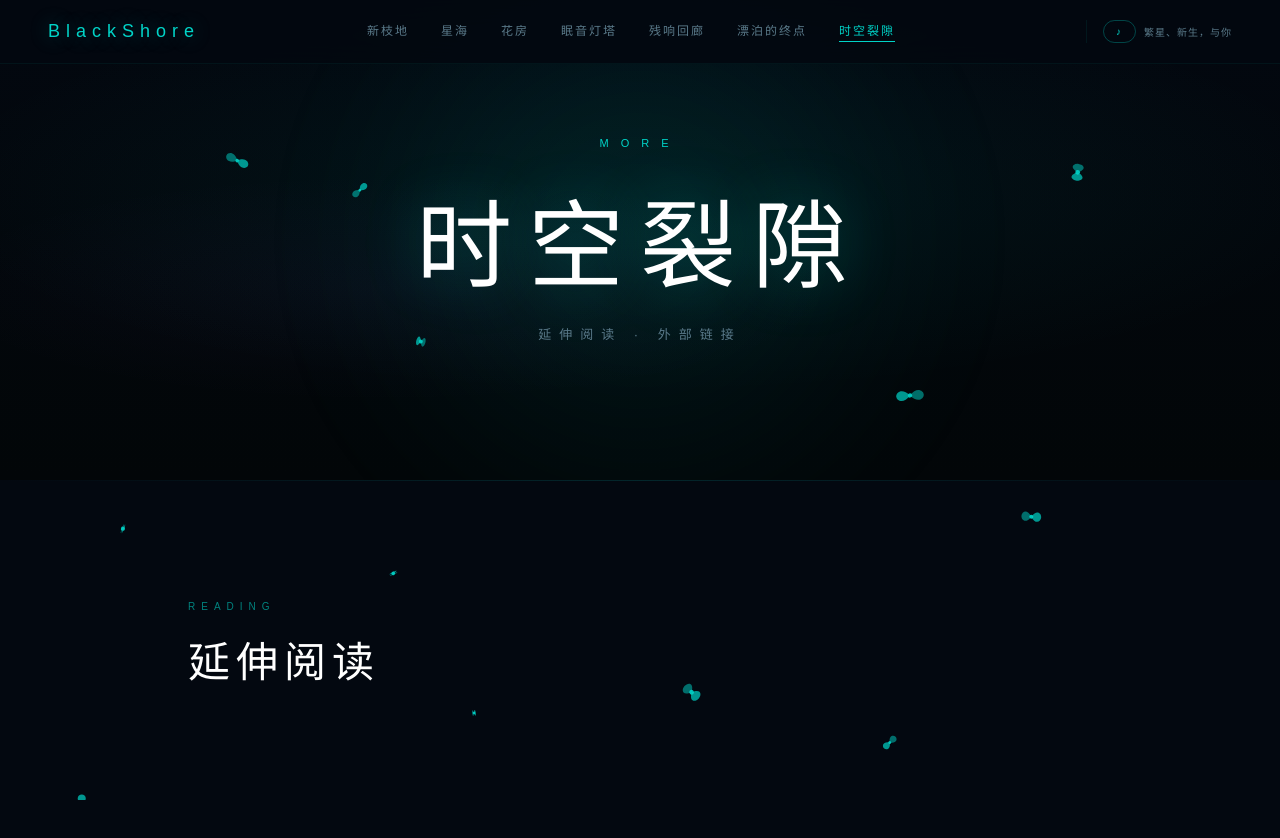
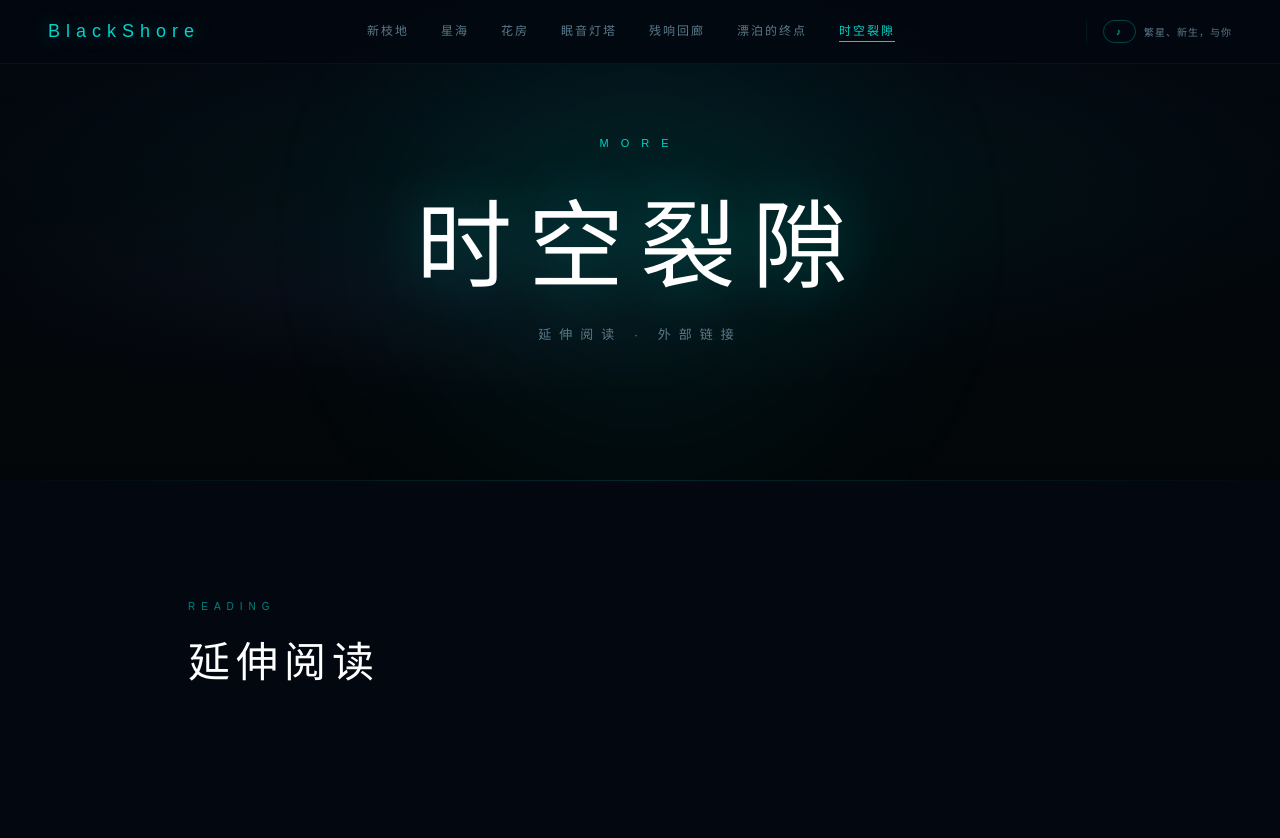
Before and after one commit to chartersheng-arch/my-site, a website: page more.html in a window 1280 px wide. Shown: the top 838 px of the page. Drawn offline with Linux system fonts and the light colour scheme.

Commit message:
🐛 remove butterflies, unify particle background

```diff
--- a/more.html
+++ b/more.html
@@ -26,7 +26,6 @@
 </head>
 <body>
 <canvas id="particles"></canvas>
-<canvas id="butterflies" style="position:fixed;top:0;left:0;width:100%;height:100%;pointer-events:none;z-index:150;"></canvas>
 
 <nav id="navbar">
   <a href="index.html" class="nav-logo">BlackShore</a>
@@ -122,65 +121,7 @@
 </footer>
 
 <script>
-// Butterfly animation
-(function(){
-  const canvas=document.getElementById('butterflies');
-  const ctx=canvas.getContext('2d');
-  let width,height,mx=0,my=0,bs=[];
-  function rz(){width=canvas.width=window.innerWidth;height=canvas.height=window.innerHeight;}
-  rz();window.addEventListener('resize',rz);
-  window.addEventListener('mousemove',e=>{mx=e.clientX;my=e.clientY;});
-  const numB=12;
-  for(let i=0;i<numB;i++){
-    bs.push({
-      x:Math.random()*width,y:Math.random()*height,
-      vx:(Math.random()-0.5)*0.8,vy:(Math.random()-0.5)*0.5,
-      angle:Math.random()*Math.PI*2,
-      aVel:(Math.random()-0.5)*0.04,
-      wing:0,speed:0.08+Math.random()*0.06,
-      size:8+Math.random()*8,phase:Math.random()*Math.PI*2
-    });
-  }
-  function drawB(b){
-    ctx.save();
-    ctx.translate(b.x,b.y);
-    ctx.rotate(b.angle);
-    var ws=Math.sin(b.wing)*b.size;
-    ctx.fillStyle='rgba(0,212,200,0.7)';
-    ctx.beginPath();
-    ctx.moveTo(0,0);
-    ctx.bezierCurveTo(ws*0.5,-b.size*0.6,ws,-b.size*0.3,ws,0);
-    ctx.bezierCurveTo(ws,b.size*0.3,ws*0.5,b.size*0.6,0,0);
-    ctx.fill();
-    ctx.fillStyle='rgba(0,212,200,0.5)';
-    ctx.beginPath();
-    ctx.moveTo(0,0);
-    ctx.bezierCurveTo(-ws*0.5,-b.size*0.6,-ws,-b.size*0.3,-ws,0);
-    ctx.bezierCurveTo(-ws,b.size*0.3,-ws*0.5,b.size*0.6,0,0);
-    ctx.fill();
-    ctx.fillStyle='rgba(0,212,200,0.9)';
-    ctx.beginPath();ctx.arc(0,0,b.size*0.15,0,Math.PI*2);ctx.fill();
-    ctx.restore();
-  }
-  (function fl(){
-    ctx.clearRect(0,0,width,height);
-    bs.forEach(b=>{
-      var dx=mx-b.x,dy=my-b.y,dist=Math.sqrt(dx*dx+dy*dy);
-      if(dist<120){var f=(120-dist)/120*2;b.vx+=dx/dist*f*0.3;b.vy+=dy/dist*f*0.3;}
-      b.vx*=(1-0.02);b.vy*=(1-0.02);
-      b.x+=b.vx;b.y+=b.vy;
-      b.angle+=b.aVel;
-      b.wing+=b.speed;
-      if(b.wing>Math.PI*2)b.wing-=Math.PI*2;
-      if(b.x<-50)b.x=width+50;
-      if(b.x>width+50)b.x=-50;
-      if(b.y<-50)b.y=height+50;
-      if(b.y>height+50)b.y=-50;
-      drawB(b);
-    });
-    requestAnimationFrame(fl);
-  })();
-})();
+
 
 // Background music
 (function(){
```
Also changed, not shown: _js/effects.js (+26 -31 lines), character.html (+0 -1 lines), chat.html (+0 -1 lines), creations.html (+1 -34 lines), gallery.html (+0 -1 lines), index.html (+0 -1 lines), music.html (+0 -1 lines).
